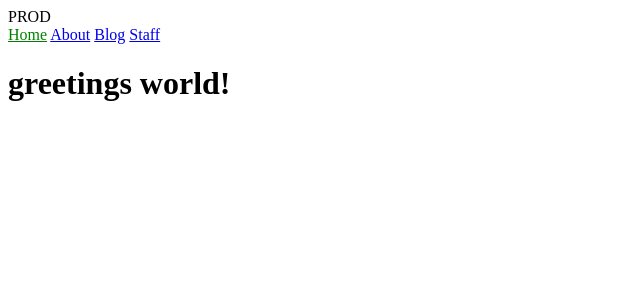
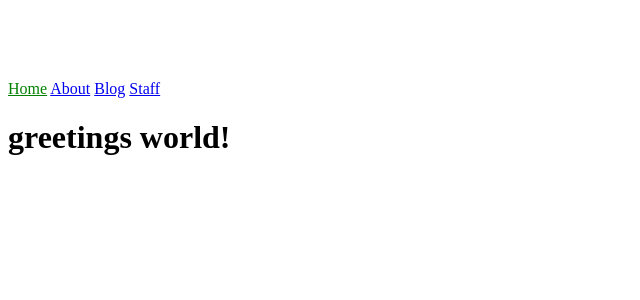
Before and after one commit to thenumberpi31415926535/thenumberpi31415926535.github.io, a Jekyll site: the page built from index.html, in a window 1280 px wide. Shown: the top 300 px of the page, without its empty margins (0-640 px from the left). Built offline with Jekyll 4.4.1, drawn with Linux system fonts in a browser that asks for light colours.

```diff
--- a/_config.yml
+++ b/_config.yml
@@ -1,3 +1,6 @@
+# _config.yml
+
+title: "3.1415926535"
 collections:
   authors:
     output: true
--- a/_layouts/default.html
+++ b/_layouts/default.html
@@ -9,9 +9,9 @@
   </head>
   <body>
 {% if jekyll.environment == "production" %}
-    PROD
+<h1 class="prod">PROD</h1>
 {% else %}
-    DEV
+<h1 class="dev">DEV</h1>
 {% endif %}
     {% include navigation.html %}
     {{ content }}
--- a/_sass/main.scss
+++ b/_sass/main.scss
@@ -1,3 +1,11 @@
 .current {
   color: green;
 }
+.dev
+{
+  color: red;
+}
+.prod
+{
+  color: white;
+}
```
Also changed, not shown: .github/workflows/github-pages.yml (added), 10 other files.
